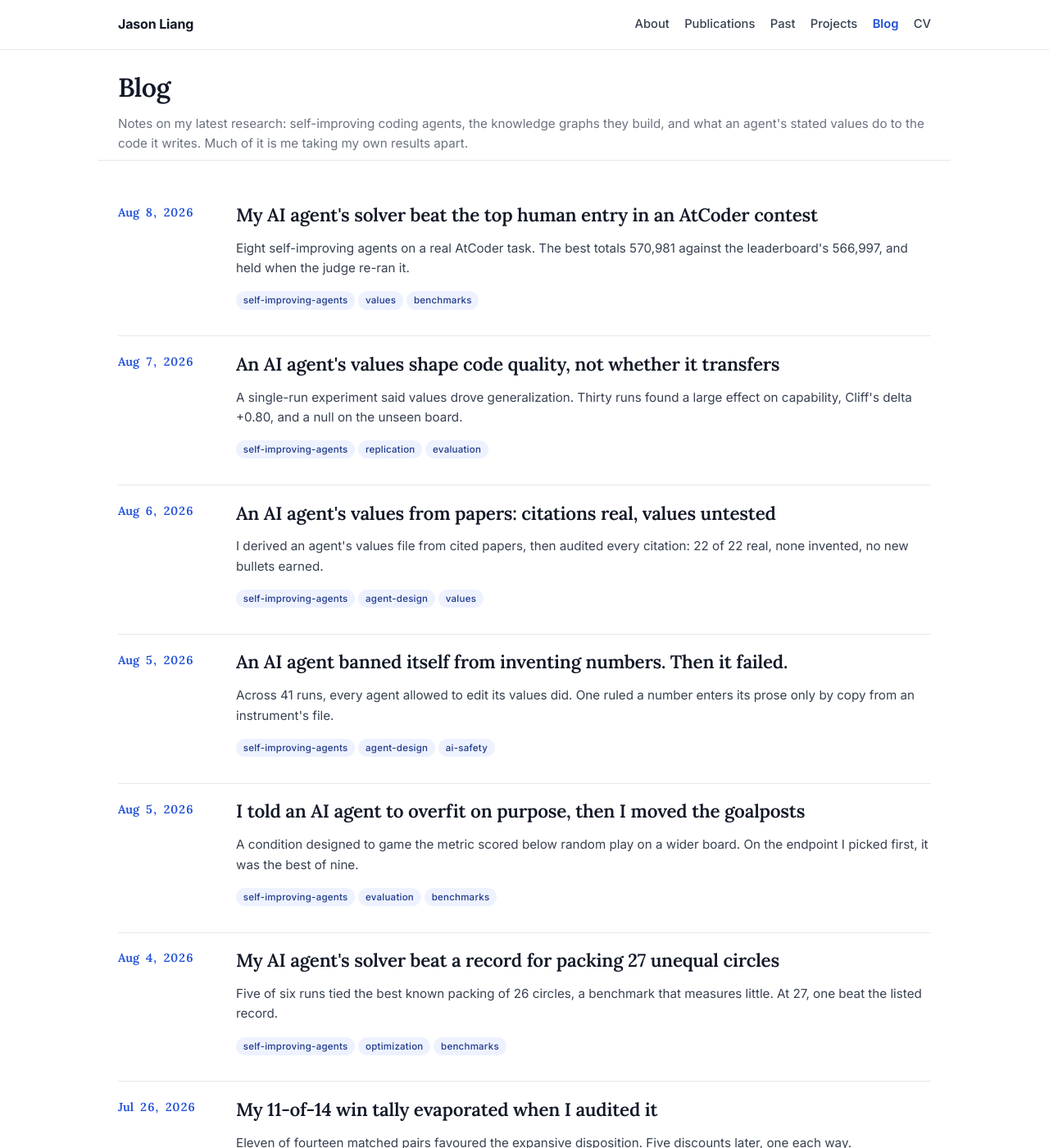
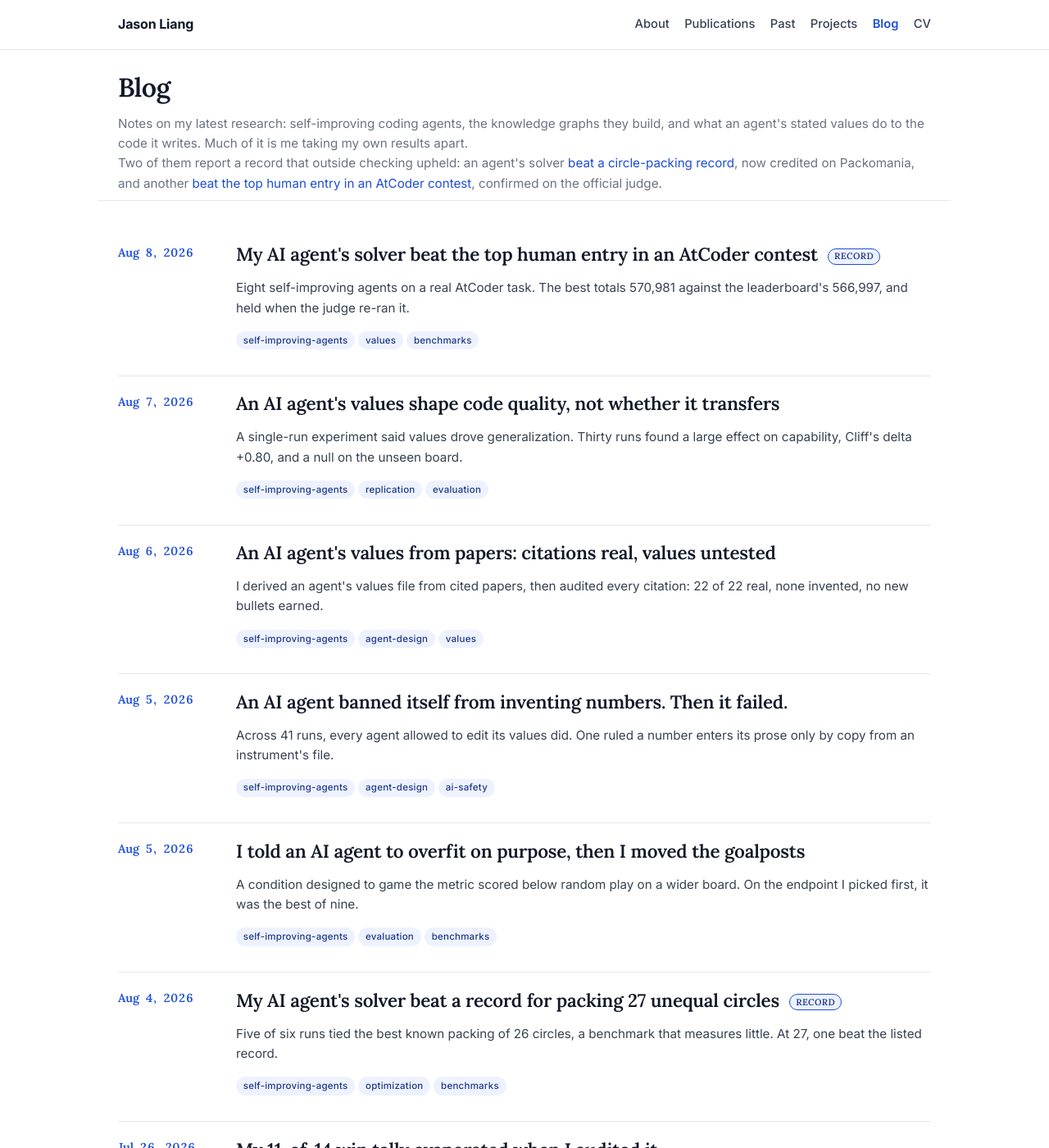
Before and after one commit to jasonzliang/jasonzliang.github.io, a Jekyll site: the page built from blog/index.html, in a window 1280 px wide and 1400 px high. Shown: the whole window at 82% size. Built offline with Jekyll 4.4.1, drawn with Linux system fonts in a browser that asks for light colours.

Commit message:
Mark the two externally verified record posts on the blog index
Adds a 'Record' badge to the circle-packing and ale-bench entries, driven
by a 'record:' front-matter flag, plus a one-line pointer in the blog
header so the two results are visible without scrolling.

```diff
--- a/blog/index.html
+++ b/blog/index.html
@@ -6,6 +6,7 @@ description: "Notes on my latest research: self-improving coding agents, the kno
 <section class="page-header container">
   <h1>Blog</h1>
   <p>Notes on my latest research: self-improving coding agents, the knowledge graphs they build, and what an agent's stated values do to the code it writes. Much of it is me taking my own results apart.</p>
+  <p class="muted">Two of them report a record that outside checking upheld: an agent's solver <a href="/blog/circle-packing/">beat a circle-packing record</a>, now credited on Packomania, and another <a href="/blog/ale-bench/">beat the top human entry in an AtCoder contest</a>, confirmed on the official judge.</p>
 </section>
 
 <section class="container section">
@@ -15,7 +16,7 @@ description: "Notes on my latest research: self-improving coding agents, the kno
     <li class="blog-entry">
       <span class="blog-date"><time datetime="{{ post.date | date_to_xmlschema }}">{{ post.date | date: "%b %-d, %Y" }}</time></span>
       <div class="blog-entry-body">
-        <h2 class="blog-entry-title"><a href="{{ post.url | relative_url }}">{{ post.title }}</a></h2>
+        <h2 class="blog-entry-title"><a href="{{ post.url | relative_url }}">{{ post.title }}</a>{%- if post.record %} <span class="blog-badge" title="Independently verified">{{ post.record }}</span>{%- endif %}</h2>
         <p class="blog-excerpt">{% if post.description %}{{ post.description }}{% else %}{{ post.excerpt | strip_html | truncate: 180 }}{% endif %}</p>
         {%- if post.tags and post.tags.size > 0 %}
         <p class="blog-tags">{% for tag in post.tags %}<span class="blog-tag">{{ tag }}</span>{% endfor %}</p>
--- a/css/blog.css
+++ b/css/blog.css
@@ -239,3 +239,20 @@
 .highlight .gi { color: #22863a; background-color: #f0fff4; }
 .highlight .gh { color: #005cc5; font-weight: 600; }
 .highlight .p { color: #24292e; }
+
+/* ------- Badge for posts whose result was verified by someone else ------- */
+.blog-badge {
+  display: inline-block;
+  vertical-align: middle;
+  font-size: 0.68rem;
+  font-weight: 600;
+  letter-spacing: 0.04em;
+  text-transform: uppercase;
+  background: var(--color-accent-soft);
+  color: var(--color-accent-dark);
+  border: 1px solid var(--color-accent);
+  padding: 0.08rem 0.45rem;
+  border-radius: 999px;
+  margin-left: 0.4rem;
+  white-space: nowrap;
+}
```
Also changed, not shown: _posts/2026-08-04-circle-packing.md (+1 -0 lines), _posts/2026-08-08-ale-bench.md (+1 -0 lines).
